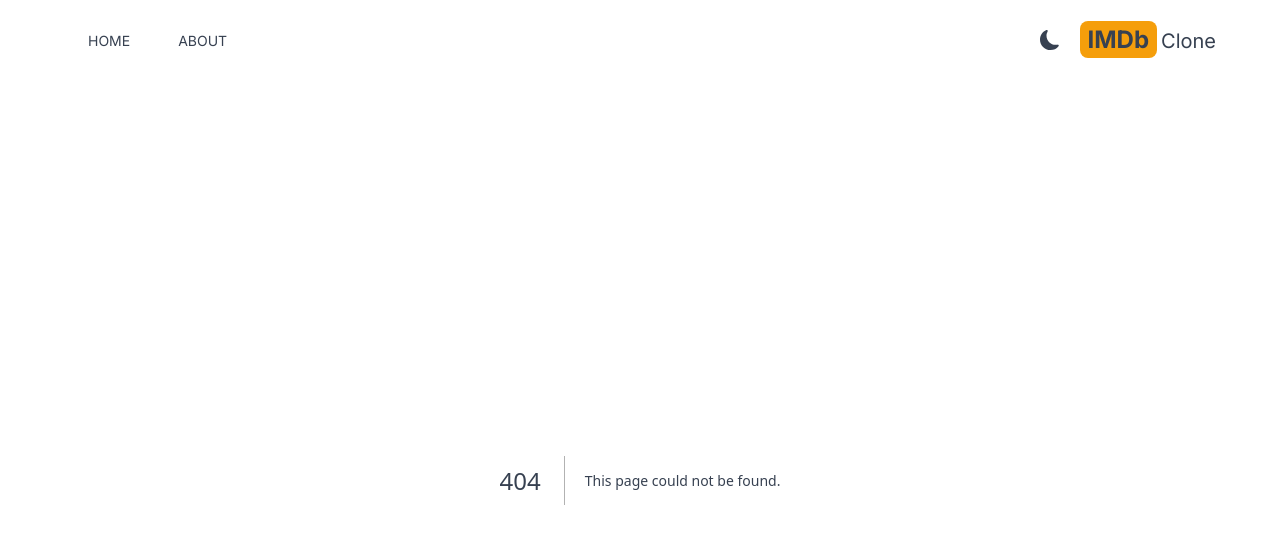
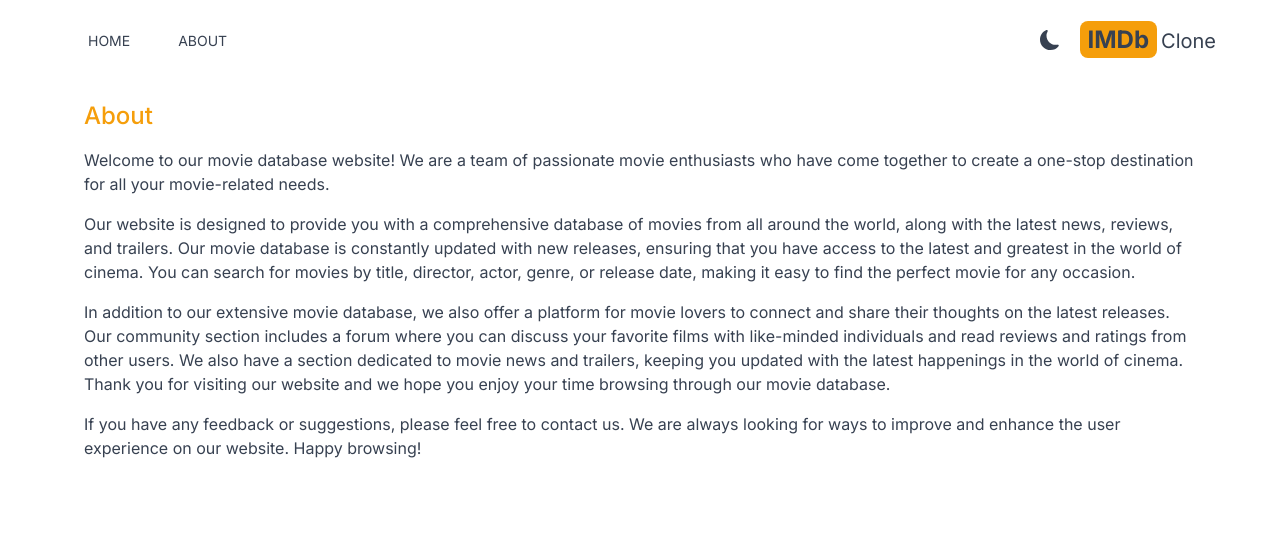
Before and after one commit to taekimura/nextjs-imdb-clone, a Next.js app: page /about in a window 1280 px wide. Before the commit this address had no page. Shown: the top 544 px of the page. Built offline with nearby package versions, Linux system fonts and the light colour scheme.

Commit message:
feat: add about page

```diff
--- /dev/null
+++ b/src/app/about/page.tsx
@@ -0,0 +1,40 @@
+import React from 'react';
+
+export default function About() {
+  return (
+    <div className='max-w-6xl mx-auto space-y-4 p-5'>
+      <h1 className='text-2xl font-medium text-amber-500'>About</h1>
+      <p>
+        Welcome to our movie database website! We are a team of passionate movie
+        enthusiasts who have come together to create a one-stop destination for
+        all your movie-related needs.
+      </p>
+
+      <p>
+        Our website is designed to provide you with a comprehensive database of
+        movies from all around the world, along with the latest news, reviews,
+        and trailers. Our movie database is constantly updated with new
+        releases, ensuring that you have access to the latest and greatest in
+        the world of cinema. You can search for movies by title, director,
+        actor, genre, or release date, making it easy to find the perfect movie
+        for any occasion.
+      </p>
+
+      <p>
+        In addition to our extensive movie database, we also offer a platform
+        for movie lovers to connect and share their thoughts on the latest
+        releases. Our community section includes a forum where you can discuss
+        your favorite films with like-minded individuals and read reviews and
+        ratings from other users. We also have a section dedicated to movie news
+        and trailers, keeping you updated with the latest happenings in the
+        world of cinema. Thank you for visiting our website and we hope you
+        enjoy your time browsing through our movie database.
+      </p>
+      <p>
+        If you have any feedback or suggestions, please feel free to contact us.
+        We are always looking for ways to improve and enhance the user
+        experience on our website. Happy browsing!
+      </p>
+    </div>
+  );
+}
```
